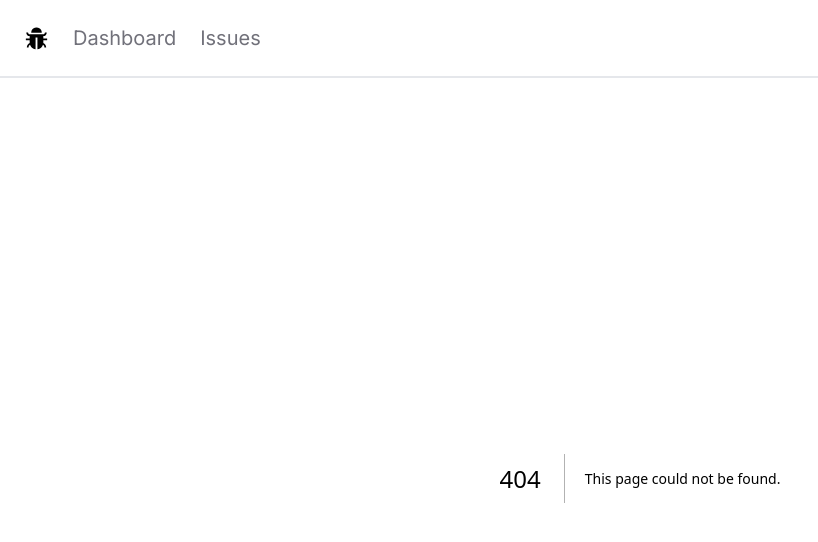
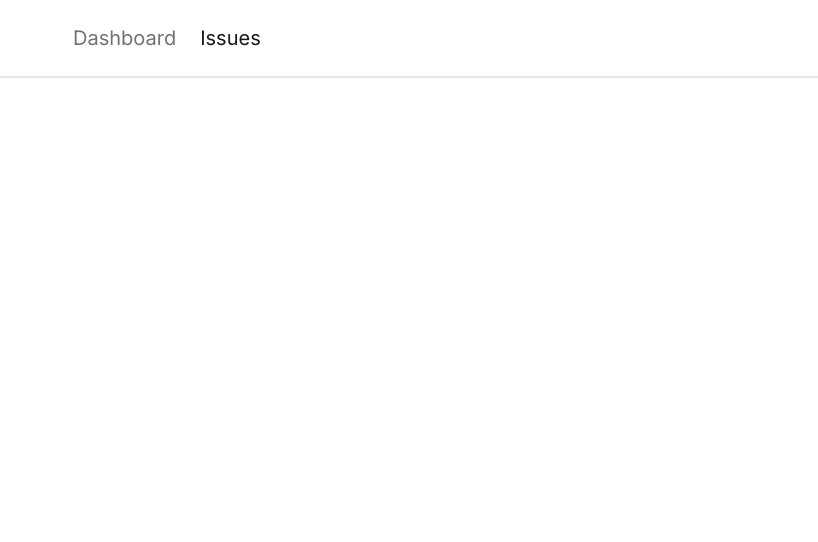
Before and after one commit to neoqasim/Issue-Tracker, a Next.js app: page /issues in a window 1280 px wide. Before the commit this address had no page. Shown: the top 542 px of the page, without its empty margins (0-818 px from the left). Built offline with nearby package versions, Linux system fonts and the light colour scheme.

Commit message:
styled the active link in navabr

```diff
--- a/app/NavBar.jsx
+++ b/app/NavBar.jsx
@@ -1,19 +1,26 @@
+"use client"
 import Link from 'next/link'
+import { usePathname } from 'next/navigation'
 import React from 'react'
 import { AiFillBug } from 'react-icons/ai'
 
+
 const NavBar = () => {
+    const pathName = usePathname()
     const links = [
         { linkText: "Dashboard", href: "/" },
         { linkText: "Issues", href: "/issues" }
     ]
+
     return (
         <nav className='flex px-6 space-x-6 items-center py-6 text-xl border-b-2' >
             <Link href="/" ><AiFillBug size={25} /></Link>
             <ul className=' flex space-x-6'>
                 {links.map((link) => (
-
-                    <Link key={link.href} href={link.href} className='text-zinc-500 hover:text-zinc-900 text-xl transition-colors' >{link.linkText}</Link>
+                    <Link key={link.href} href={link.href}
+                        className={`${link.href === pathName ? " text-zinc-900" : "text-zinc-500"} hover:text-zinc-900 text-xl transition-all`} >
+                        {link.linkText}
+                    </Link>
 
 
                 ))}
--- /dev/null
+++ b/app/issues/page.tsx
@@ -0,0 +1,9 @@
+import React from 'react'
+
+const page = () => {
+    return (
+        <div>page</div>
+    )
+}
+
+export default page
```
